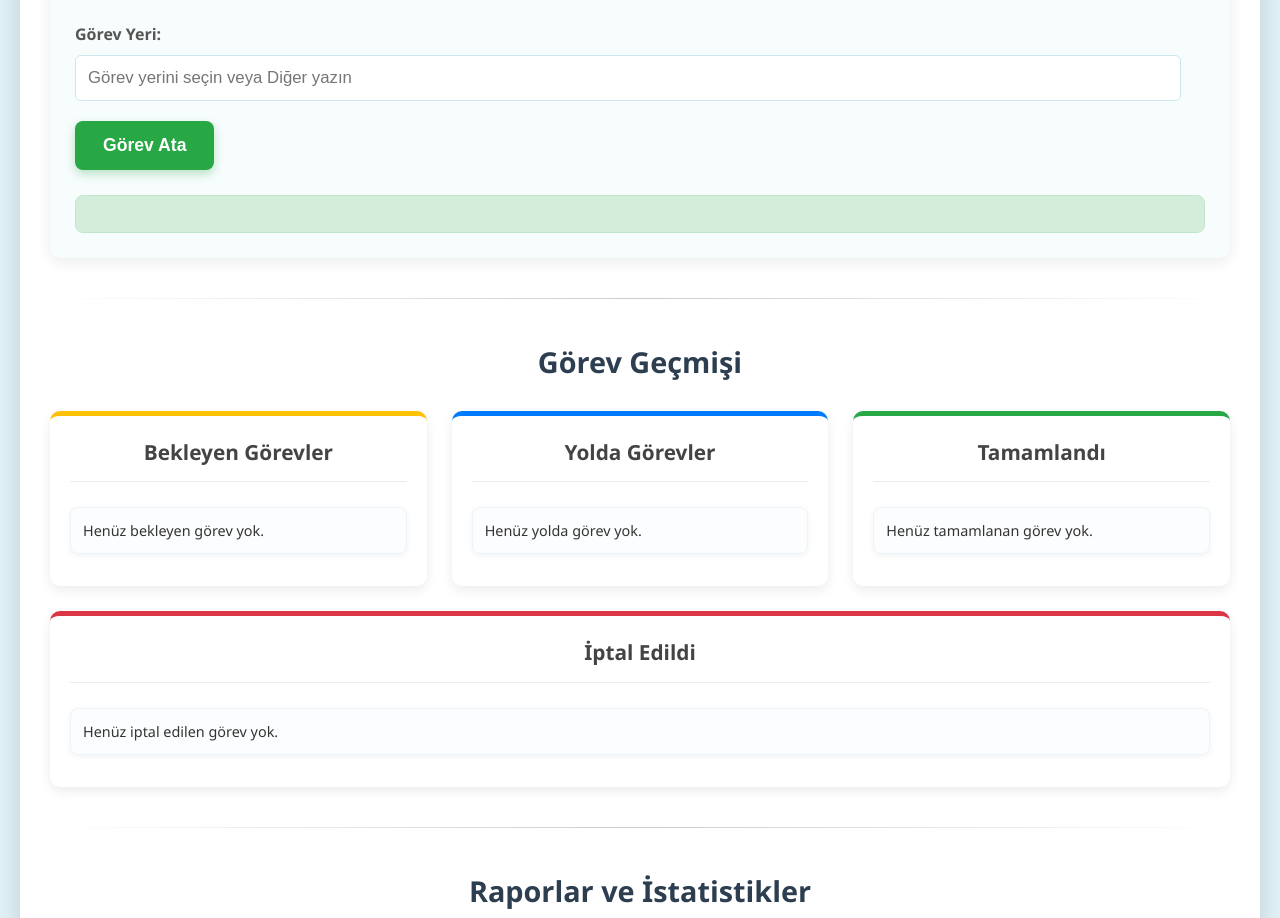
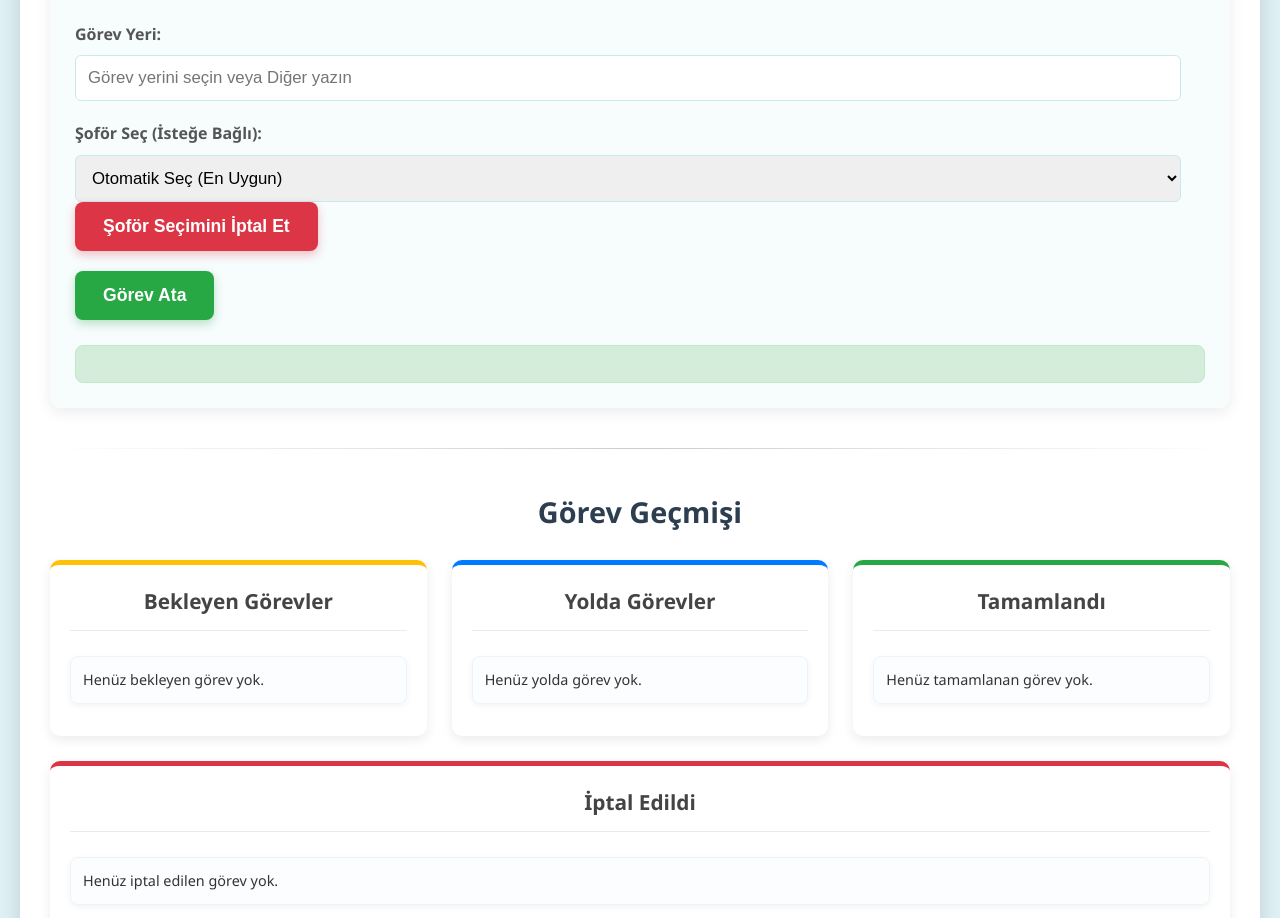
Before and after one commit to turanmercan/Pick-up-Gorevlendirme, a plain HTML site: page index.html in a window 1280 px wide. Shown: the part 1069-1987 px from the top of the page. Drawn offline with nearby package versions, Linux system fonts and the light colour scheme.

Commit message:
Update index.html

```diff
--- a/index.html
+++ b/index.html
@@ -109,12 +109,14 @@
         }
 
         .task-actions .delete-task-btn,
-        .data-management-section .action-button {
+        .data-management-section .action-button,
+        .action-button-secondary { /* .action-button-secondary için stil */
             background-color: #dc3545; /* Kırmızı Sil butonu */
             box-shadow: 0 4px 10px rgba(220, 53, 69, 0.3);
         }
         .task-actions .delete-task-btn:hover,
-        .data-management-section .action-button:hover {
+        .data-management-section .action-button:hover,
+        .action-button-secondary:hover { /* .action-button-secondary için hover stil */
             background-color: #c82333;
             box-shadow: 0 6px 15px rgba(220, 53, 69, 0.4);
         }
@@ -397,7 +399,7 @@
             <h2>Şoför Yönetimi</h2>
             <div id="drivers-list" class="drivers-list">
                 </div>
-        </div>
+            </div>
 
         <div class="section">
             <h2>Yeni Görev Ata</h2>
@@ -410,6 +412,14 @@
                 <div class="form-group" id="manual-distance-group" style="display: none;">
                     <label for="task-distance-manual">Mesafe (KM):</label>
                     <input type="number" id="task-distance-manual" placeholder="Mesafeyi girin (örn: 50)" min="0">
+                </div>
+
+                <div class="form-group">
+                    <label for="driver-select">Şoför Seç (İsteğe Bağlı):</label>
+                    <select id="driver-select">
+                        <option value="">Otomatik Seç (En Uygun)</option>
+                        </select>
+                    <button type="button" id="clear-driver-selection-btn" class="action-button-secondary">Şoför Seçimini İptal Et</button>
                 </div>
                 <button type="submit">Görev Ata</button>
             </form>
@@ -444,6 +454,7 @@
         </div>
 
         <hr>
+
         <h2>Raporlar ve İstatistikler</h2>
 
         <div class="reports-section">
@@ -464,6 +475,7 @@
         </div>
 
         <hr>
+
         <h2>Geçmiş Veri Yönetimi</h2>
         <div class="data-management-section">
             <p>Belirlediğiniz tarihten eski, "Tamamlandı" veya "İptal Edildi" durumundaki görevleri temizleyin.</p>
@@ -478,7 +490,6 @@
 
     <footer>
         <p>&copy; 2025 Turan MERCAN</p>
-
     </footer>
 
     <script src="script.js"></script>
```
